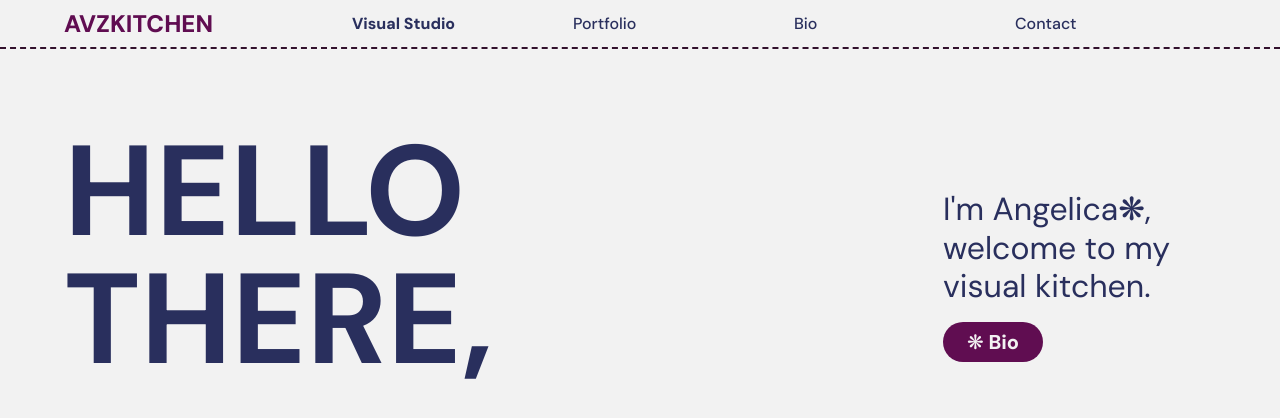
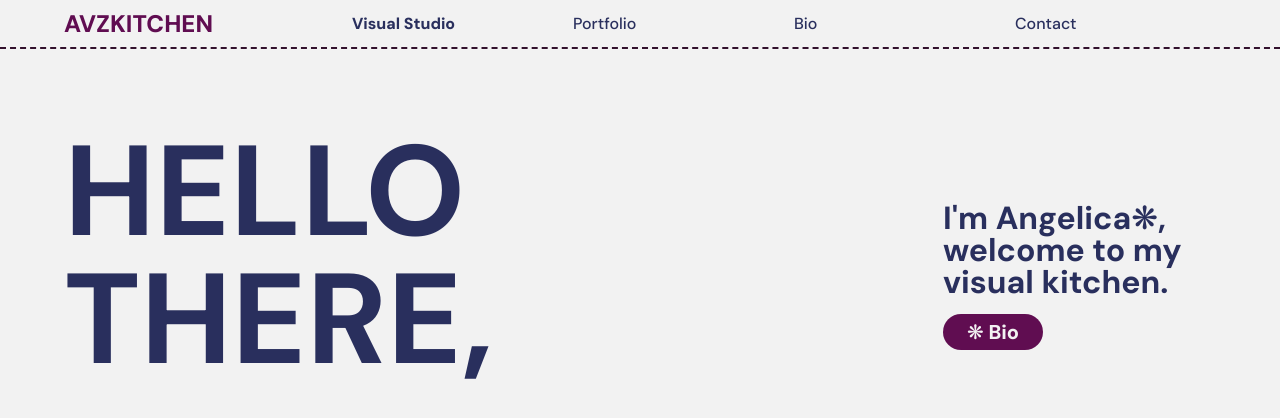
Before and after one commit to avz-kitchen/avzkitchen, a React (Vite) app in the folder portfolio/: page / in a window 1280 px wide. Shown: the top 418 px of the page. Built offline with nearby package versions, Linux system fonts and the light colour scheme.

Commit message:
Fix header structure by changing h4 to h1 for improved semantic markup

```diff
--- a/portfolio/src/components/others/Header.jsx
+++ b/portfolio/src/components/others/Header.jsx
@@ -5,8 +5,8 @@ const Header = () => {
     <section >
       <GridLayout columns={4}>
         <h1 className="xxl span-three-columns">Hello there,</h1>
-        <h4>I'm Angelica❋, welcome to my visual kitchen. <Button variant="primary" to="/bio"> ❋ Bio</Button>
-        </h4>
+        <h1 style={{ fontSize: "clamp(1rem, 5vw, 2rem)", textTransform: "none" }}>I'm Angelica❋, welcome to my visual kitchen. <Button variant="primary" to="/bio"> ❋ Bio</Button>
+        </h1>
       </GridLayout >
       {/* <img
         src="public/project/flightapp/flight-app-hero.gif"
```
